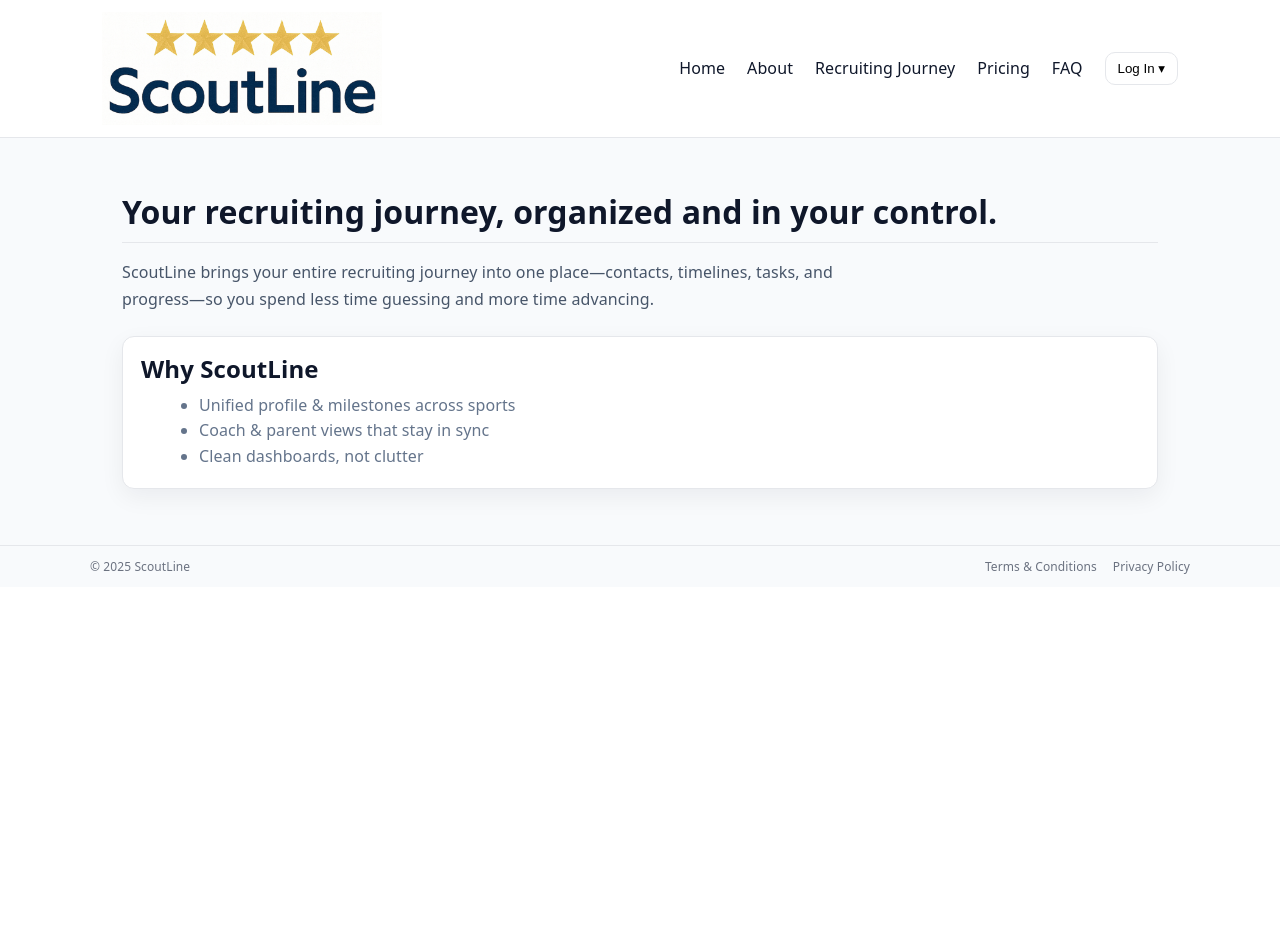
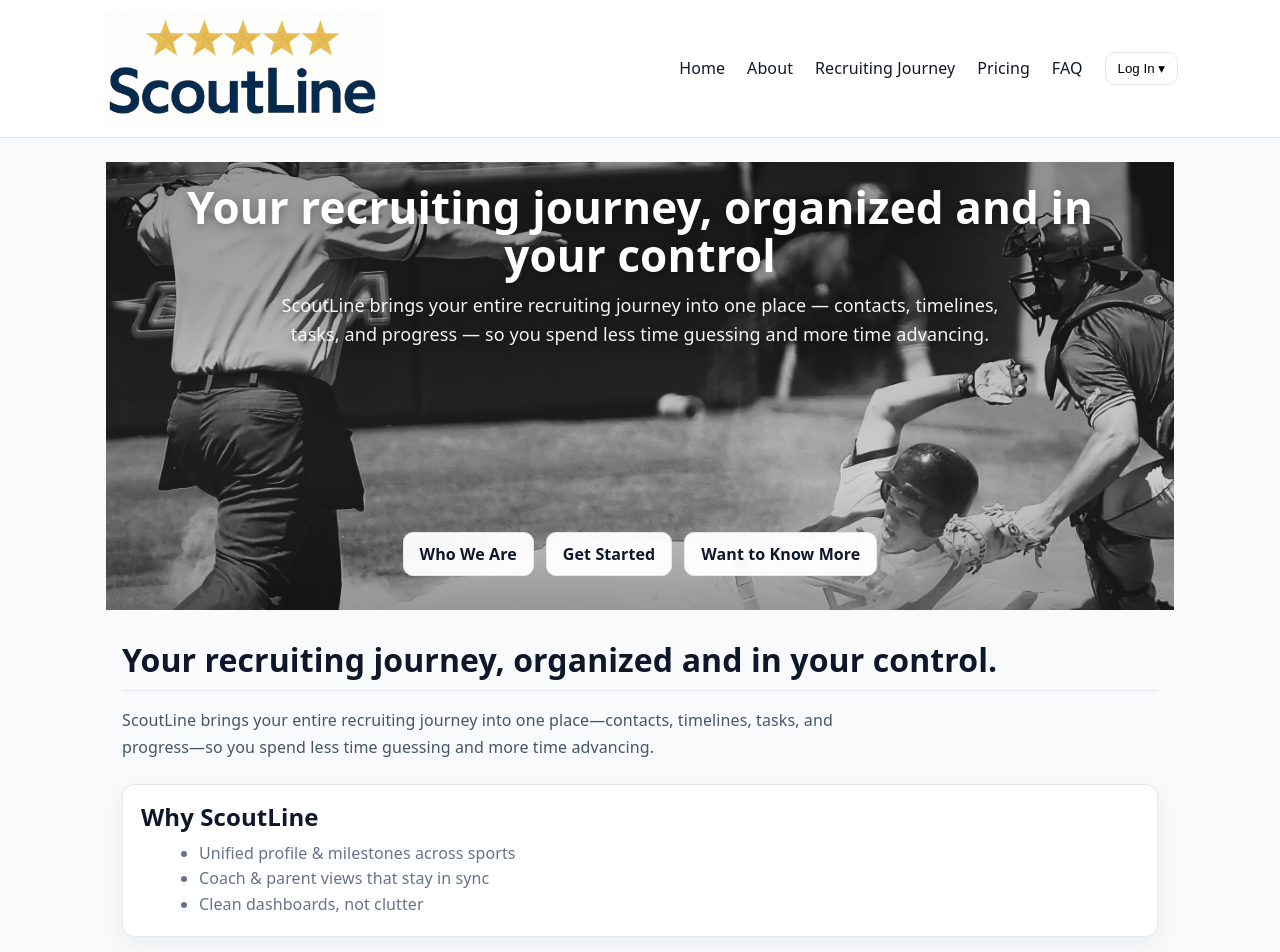
Before and after one commit to mattblittle-create/scoutline-beta, a Next.js app: page /recruiting-journey in a window 1280 px wide. Shown: the top 952 px of the page. Before the commit the page ends 800 px from the top, so only its background shows below. Built offline with nearby package versions, Linux system fonts and the light colour scheme.

Commit message:
Update page.tsx

```diff
--- a/app/recruiting-journey/page.tsx
+++ b/app/recruiting-journey/page.tsx
@@ -1,7 +1,19 @@
 // app/recruiting-journey/page.tsx
+import RecruitingJourneyHero from "../components/RecruitingJourneyHero";
+
 export default function RecruitingJourneyPage() {
   return (
-    <main style={{ maxWidth: 1100, margin: "0 auto", padding: "32px 16px", color: "#0f172a" }}>
+    <>
+      <RecruitingJourneyHero />
+
+      <main
+        style={{
+          maxWidth: 1100,
+          margin: "0 auto",
+          padding: "32px 16px",
+          color: "#0f172a",
+        }}
+      >
         <h1 style={{ margin: 0, fontSize: 32, lineHeight: 1.15 }}>
           Your recruiting journey, organized and in your control.
         </h1>
@@ -32,5 +44,6 @@ export default function RecruitingJourneyPage() {
           </ul>
         </section>
       </main>
+    </>
   );
 }
```
Lines whose indentation alone changed are shown as unchanged.
